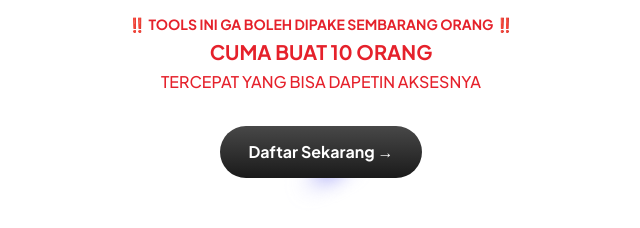
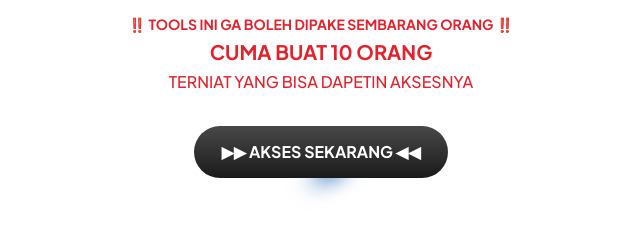
Before and after one commit to azhardanii/personal-branding-builder-lp, a Next.js app: page / in a window 1280 px wide. Shown: the part 1512-1740 px from the top of the page, without its empty margins (319-959 px from the left). Built offline with nearby package versions, Linux system fonts and the light colour scheme.

Commit message:
Sandbox snapshot commit

```diff
--- a/app/globals.css
+++ b/app/globals.css
@@ -24,10 +24,10 @@
   position: absolute;
   inset: -3px;
   background: conic-gradient(
-    #8c8cf4 0%,
+    #0049ac 0%,
     transparent 15.5%,
     transparent 87%,
-    #8c8cf4 98%
+    #0049ac 98%
   );
   filter: blur(10px);
   border-radius: 50px;
--- a/app/page.tsx
+++ b/app/page.tsx
@@ -94,7 +94,7 @@ export default function Home() {
           </p>
           <p className="text-xl font-bold">CUMA BUAT 10 ORANG</p>
           <p className="text-base font-medium">
-            TERCEPAT YANG BISA DAPETIN AKSESNYA
+            TERNIAT YANG BISA DAPETIN AKSESNYA
           </p>
         </div>
 
@@ -105,7 +105,7 @@ export default function Home() {
             target="_blank"
             rel="noreferrer"
           >
-            <button className="glow-button">Daftar Sekarang →</button>
+            <button className="glow-button">▶▶ AKSES SEKARANG ◀◀</button>
           </a>
         </div>
       </section>
```
